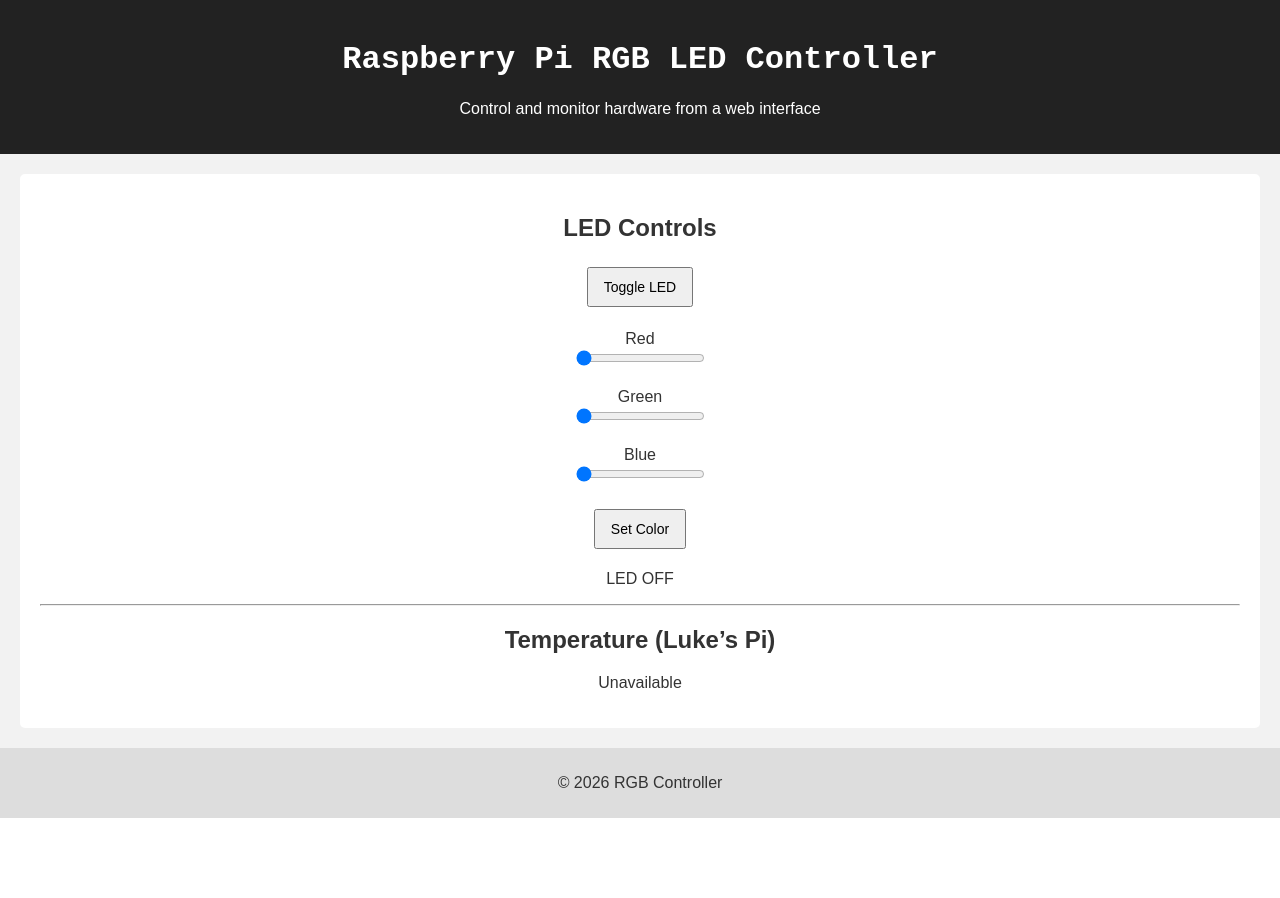
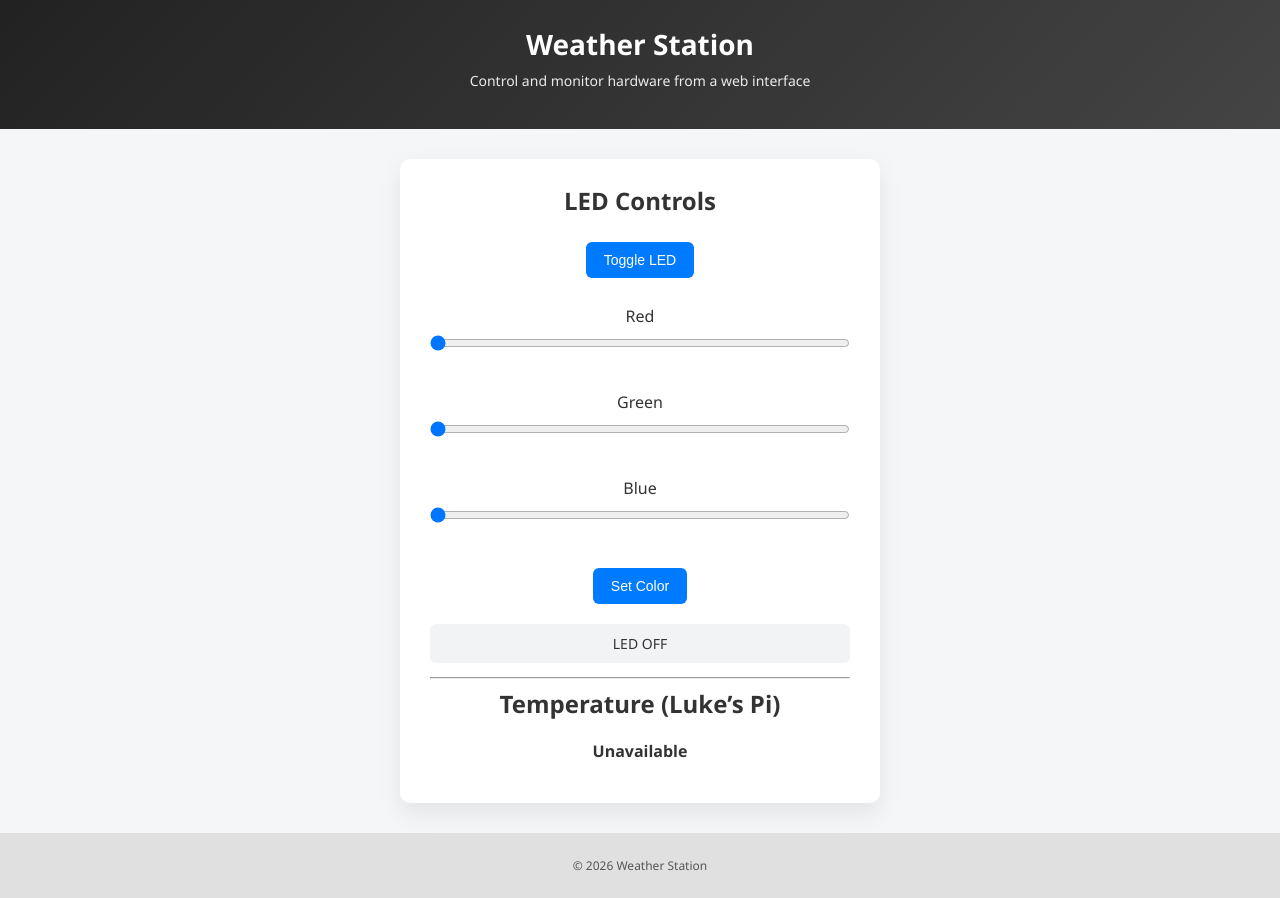
Before and after one commit to lukedunlea/weather-station, a Flask app: page / in a window 1280 px wide. Before the commit the page ends 818 px from the top, so only its background shows below. Run offline with Flask 3, Linux system fonts and the light colour scheme.

Commit message:
Added CSS to web page

```diff
--- a/rgb_led_server/static/style.css
+++ b/rgb_led_server/static/style.css
@@ -1,54 +1,107 @@
+/* ===== Base Page Styling ===== */
 body {
-    font-family: Arial, sans-serif;
-    background-color: #f2f2f2;
+    font-family: "Segoe UI", Roboto, Arial, sans-serif;
+    background-color: #f4f6f8;
     margin: 0;
     color: #333;
 }
 
-/* Header */
+/* ===== Header ===== */
 header {
-    background-color: #222;
+    background: linear-gradient(135deg, #222, #444);
     color: white;
     text-align: center;
-    padding: 20px;
+    padding: 25px 15px;
 }
 
-h1 {
-    font-family: "Courier New", Courier, monospace;
+header h1 {
+    margin: 0;
+    font-size: 28px;
+}
+
+header p {
+    margin-top: 8px;
+    font-size: 14px;
+    opacity: 0.9;
 }
 
 
-/* Main content */
+
+/* ===== Main Layout ===== */
 main {
-    padding: 20px;
+    display: flex;
+    justify-content: center;
+    padding: 30px 15px;
 }
 
+/* ===== Content Card ===== */
 .content {
+    background-color: white;
+    padding: 25px 30px;
+    border-radius: 10px;
+    width: 100%;
+    max-width: 420px;
+    box-shadow: 0 10px 25px rgba(0, 0, 0, 0.08);
     text-align: center;
 }
 
+.content h2 {
+    margin-top: 0;
+    margin-bottom: 20px;
+}
 
+/* ===== Buttons ===== */
 button {
-    padding: 10px 15px;
+    background-color: #007bff;
+    border: none;
+    color: white;
+    padding: 10px 18px;
     margin: 5px;
     font-size: 14px;
+    border-radius: 6px;
     cursor: pointer;
+    transition: background-color 0.2s ease, transform 0.1s ease;
 }
 
 button:hover {
-    background-color: #ddd;
+    background-color: #0056b3;
+    transform: translateY(-1px);
 }
 
-
-.content {
-    background-color: white;
-    padding: 20px;
-    border-radius: 5px;
+button:active {
+    transform: translateY(0);
 }
 
-/* Footer */
+/* ===== Sliders ===== */
+label {
+    font-weight: 500;
+}
+
+input[type="range"] {
+    width: 100%;
+    margin: 8px 0 18px 0;
+}
+
+/* ===== Status Text ===== */
+#status {
+    margin-top: 15px;
+    padding: 10px;
+    background-color: #f1f3f5;
+    border-radius: 6px;
+    font-size: 14px;
+}
+
+/* ===== Temperature Section ===== */
+h2 + p {
+    margin-top: 10px;
+    font-weight: bold;
+}
+
+/* ===== Footer ===== */
 footer {
     text-align: center;
-    padding: 10px;
-    background-color: #ddd;
+    padding: 12px;
+    font-size: 12px;
+    background-color: #e0e0e0;
+    color: #555;
 }
--- a/rgb_led_server/templates/index.html
+++ b/rgb_led_server/templates/index.html
@@ -2,7 +2,7 @@
 <html lang="en">
 <head>
     <meta charset="UTF-8">
-    <title>RGB LED Controller</title>
+    <title>Weather Station</title>
 
     <!-- Link the CSS file -->
     <link rel="stylesheet" href="{{ url_for('static', filename='style.css') }}">
@@ -12,7 +12,7 @@
 
     <!-- Header section -->
     <header>
-        <h1>Raspberry Pi RGB LED Controller</h1>
+        <h1>Weather Station</h1>
         <p>Control and monitor hardware from a web interface</p>
     </header>
 
@@ -124,7 +124,7 @@
 
     <!-- Footer -->
     <footer>
-        <p>© 2026 RGB Controller</p>
+        <p>© 2026 Weather Station</p>
     </footer>
 
 </body>
```
